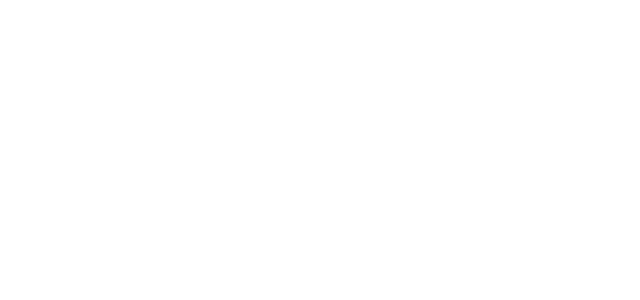
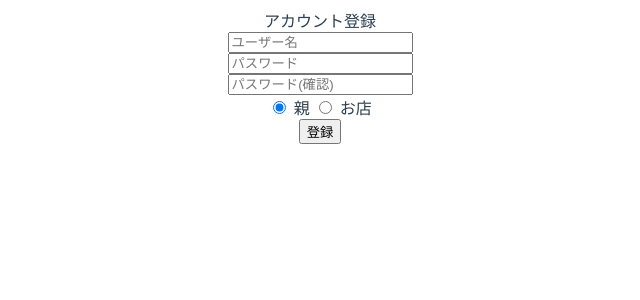
Before and after one commit to PiedPiperNagoya/bit.connect2021-client, a Vue app: page /registration in a window 1280 px wide. Shown: the top 300 px of the page, without its empty margins (320-960 px from the left). Built offline with nearby package versions, Linux system fonts and the light colour scheme.

Commit message:
feature:#2 ユーザー登録画面作成

```diff
--- a/src/router/index.js
+++ b/src/router/index.js
@@ -1,6 +1,7 @@
 import Vue from "vue";
 import VueRouter from "vue-router";
 import Home from "../views/Home.vue";
+import Registration from "../views/Registration.vue";
 import ParentHome from "../views/ParentHome.vue";
 
 Vue.use(VueRouter);
@@ -21,6 +22,11 @@
       import(/* webpackChunkName: "about" */ "../views/About.vue"),
   },
   {
+    path: "/registration",
+    name: "Registration",
+    component: Registration,
+  },
+  {
     path: "/parent_home",
     name: "ParentHome",
     component: ParentHome,
--- /dev/null
+++ b/src/views/Registration.vue
@@ -0,0 +1,94 @@
+<template>
+  <div class="signin">
+    アカウント登録
+      <div class="userinfo">
+        <div class="input-area username">
+          <input type="text" v-model="username" placeholder="ユーザー名" />
+        </div>
+        <div class="input-area password">
+          <input type="password" v-model="password" placeholder="パスワード" />
+        </div>
+        <div class="input-area password">
+          <input type="password" v-model="password_confirm" placeholder="パスワード(確認)" @change="confirmPassword()" />
+          <div class="error">
+            {{ this.error_password }}
+          </div>
+        </div>
+        <div class="input-area account-type">
+          <input
+            type="radio"
+            v-model="account_type"
+            id="parent"
+            value="parent"
+          />
+          <label for="parent">
+            親
+          </label>
+          <input
+            type="radio"
+            v-model="account_type"
+            id="clerk"
+            value="clerk"/>
+          <label for="clerk">
+            お店
+          </label>
+        </div>
+      </div>
+      <button
+        @click="registerAccount()"
+        class="submit_button">登録</button>
+  </div>
+</template>
+
+<script>
+export default {
+  name: "Registration",
+  components: {
+  },
+  data() {
+    return {
+      username:"",
+      password:"",
+      password_confirm:"",
+      account_type:"parent",
+      error_password:"",
+    }
+  },
+  methods: {
+    registerAcccount() {
+      console.log({
+        username: this.username,
+        password: this.password,
+        account_type: this.account_type,
+      })
+      // this.axios.post(
+      //   '/api/',
+      //   {
+      //     username: this.username,
+      //     password: this.password,
+      //     account_type: this.account_type,
+      //   },
+      // ).then((res) => {
+      //   console.log(res)
+      // }).catch((err) => {
+      //   console.log(err.detail)
+      // })
+
+    },
+    confirmPassword(){
+      if (this.password === this.password_confirm){
+        this.error_password = "";
+      } else {
+        this.error_password = "パスワードが一致していません";
+      }
+    }
+  }
+};
+</script>
+
+
+<style scoped lang="scss">
+  .error {
+    color: red;
+  }
+</style>
```
